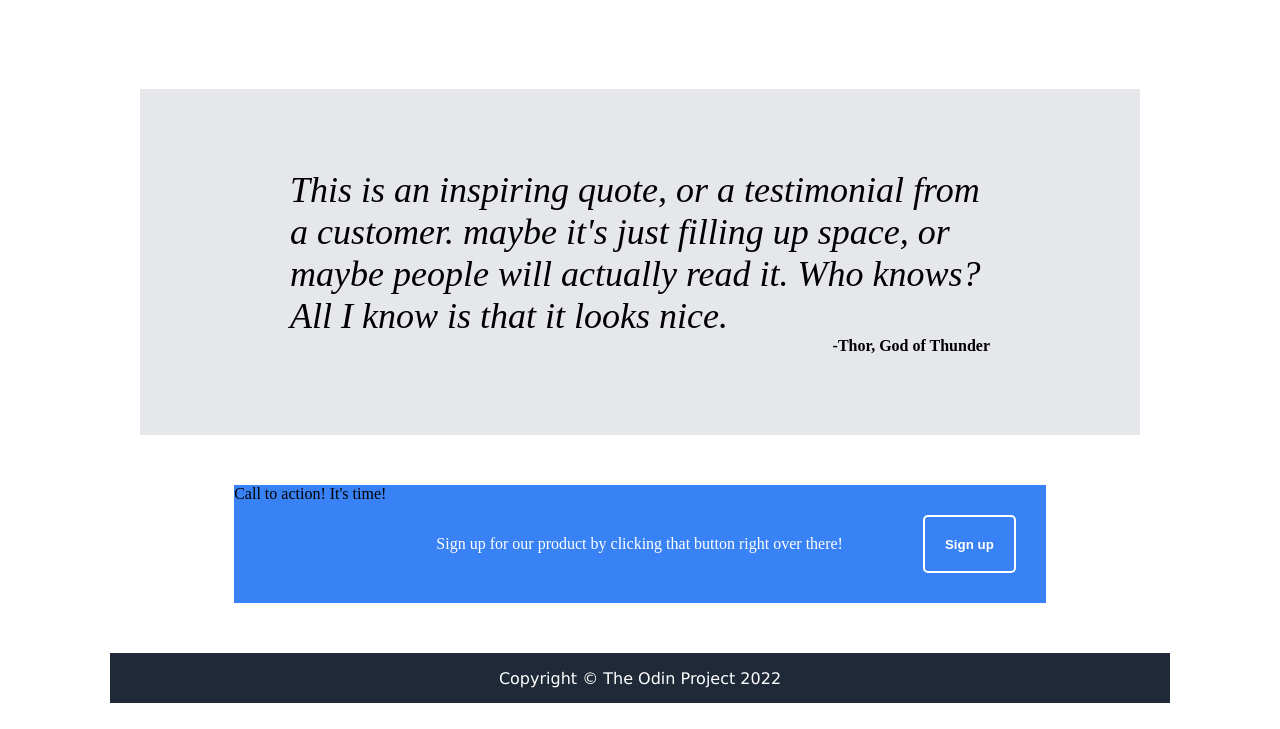
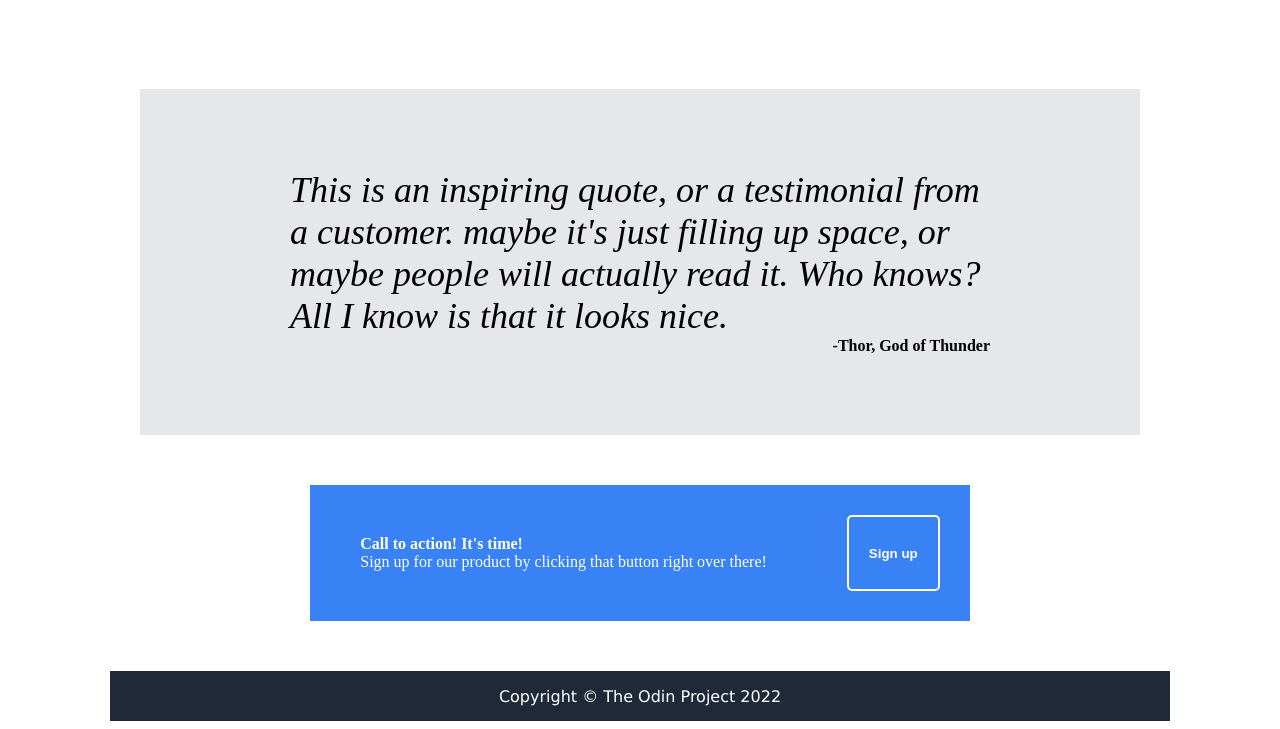
Before and after one commit to royycygit/odin-css, a plain HTML site: page index.html in a window 1280 px wide. Shown: the part 720-1449 px from the top of the page. Drawn offline with Linux system fonts and the light colour scheme.

Commit message:
complete draft website

```diff
--- a/index.html
+++ b/index.html
@@ -54,8 +54,10 @@
         <div class="quotesign">-Thor, God of Thunder</div>
     </div>
     <div class="adv">
-        <div class="advheader">Call to action! It's time!</div>
-        <div class="advtext">Sign up for our product by clicking that button right over there!</div>
+        <div class="advtext">
+            <strong>Call to action! It's time!</strong><br>
+            Sign up for our product by clicking that button right over there!
+        </div>
         <button>Sign up</button>
     </div>
     <div class="footer">
```
